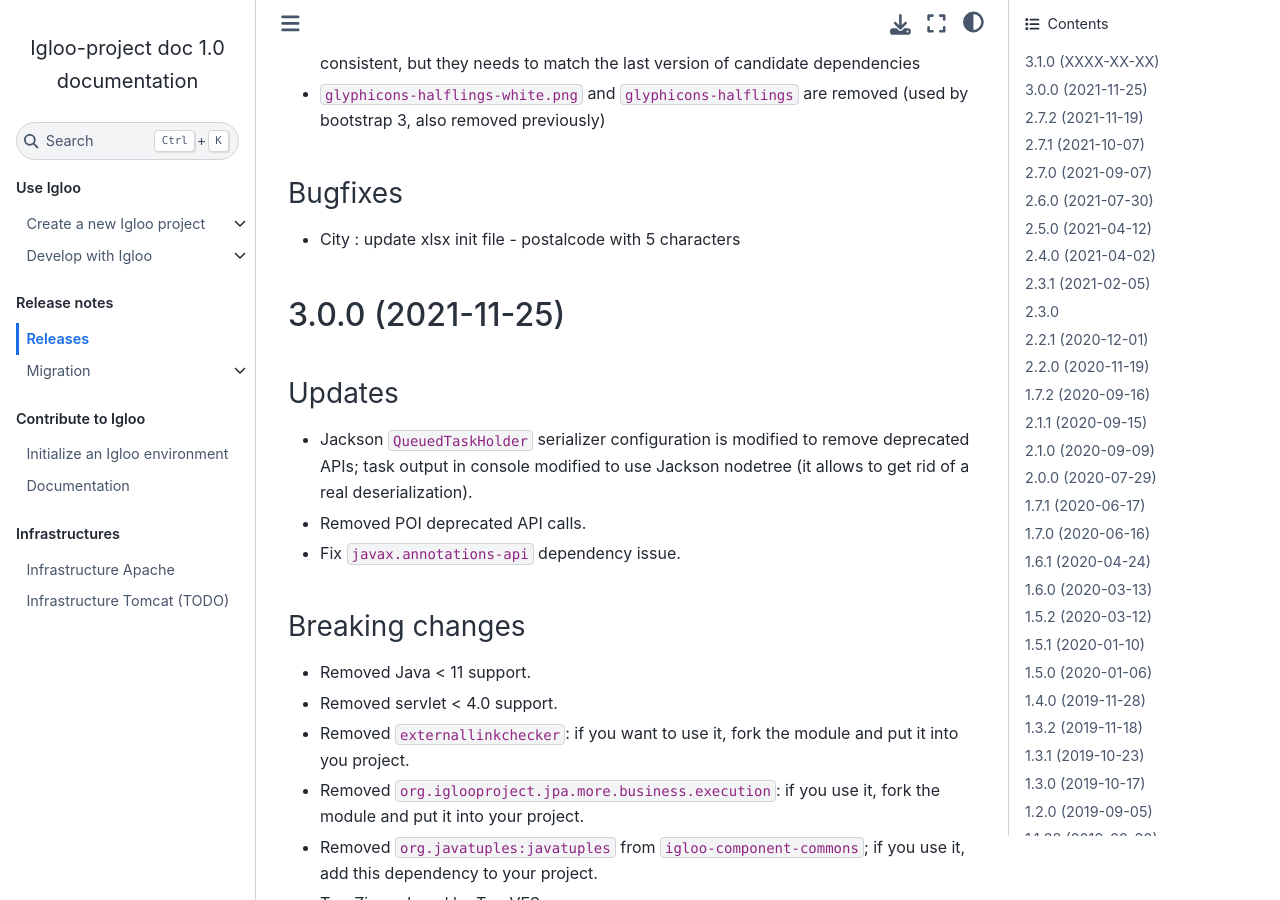
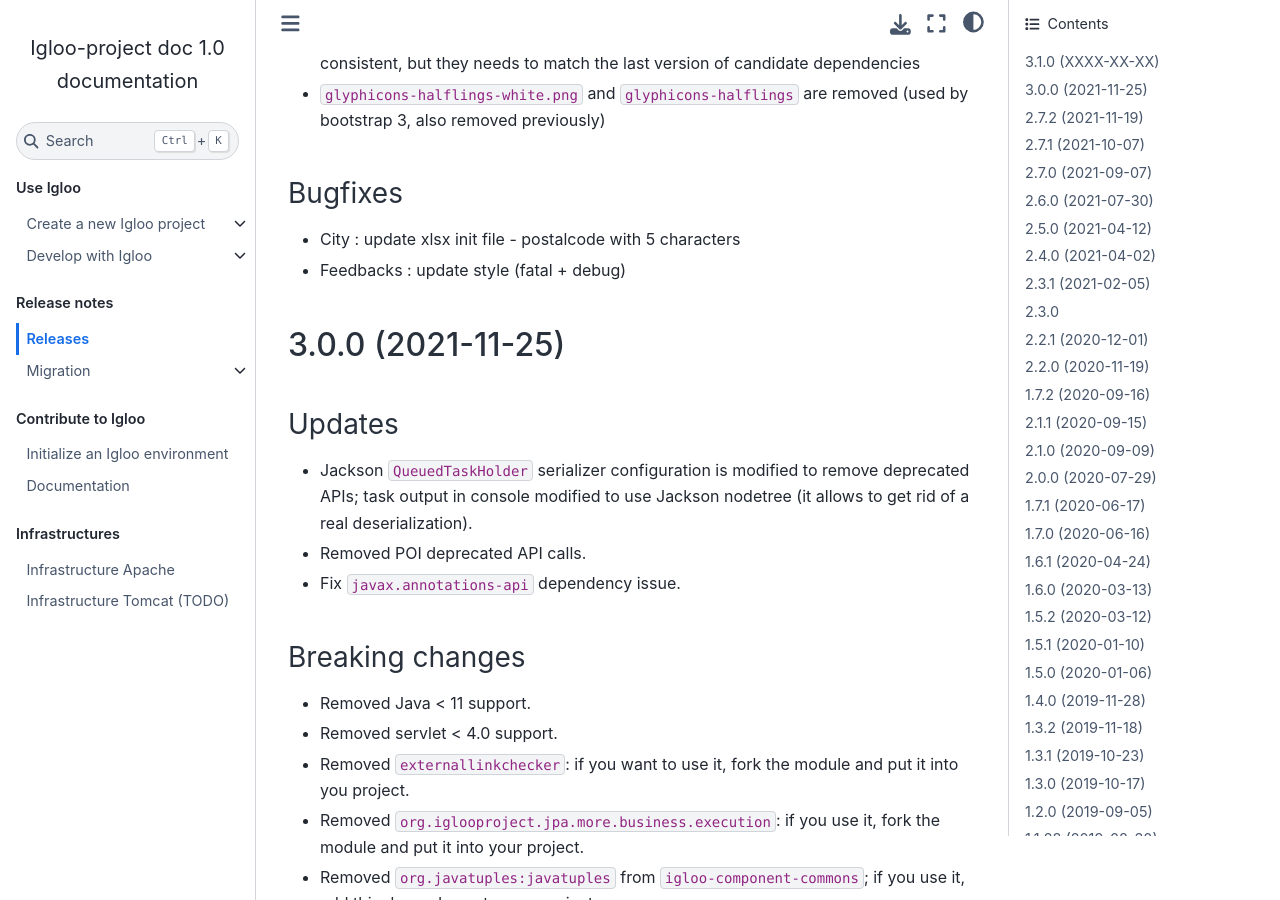
Before and after one commit to igloo-project/igloo-doc, a Sphinx documentation site: the page built from source/release-notes/releases.rst, in a window 1280 px wide and 900 px high, scrolled down 1112 px. Built offline with Sphinx 7.4.7 and the Sphinx Book theme 1.1.4, drawn with Linux system fonts in a browser that asks for light colours.

Commit message:
prepare 3.1.0 release

```diff
--- a/source/release-notes/releases.rst
+++ b/source/release-notes/releases.rst
@@ -59,6 +59,7 @@ Bugfixes
 ********
 
 * City : update xlsx init file - postalcode with 5 characters
+* Feedbacks : update style (fatal + debug)
 
 .. _v3.0.0:
 
```
